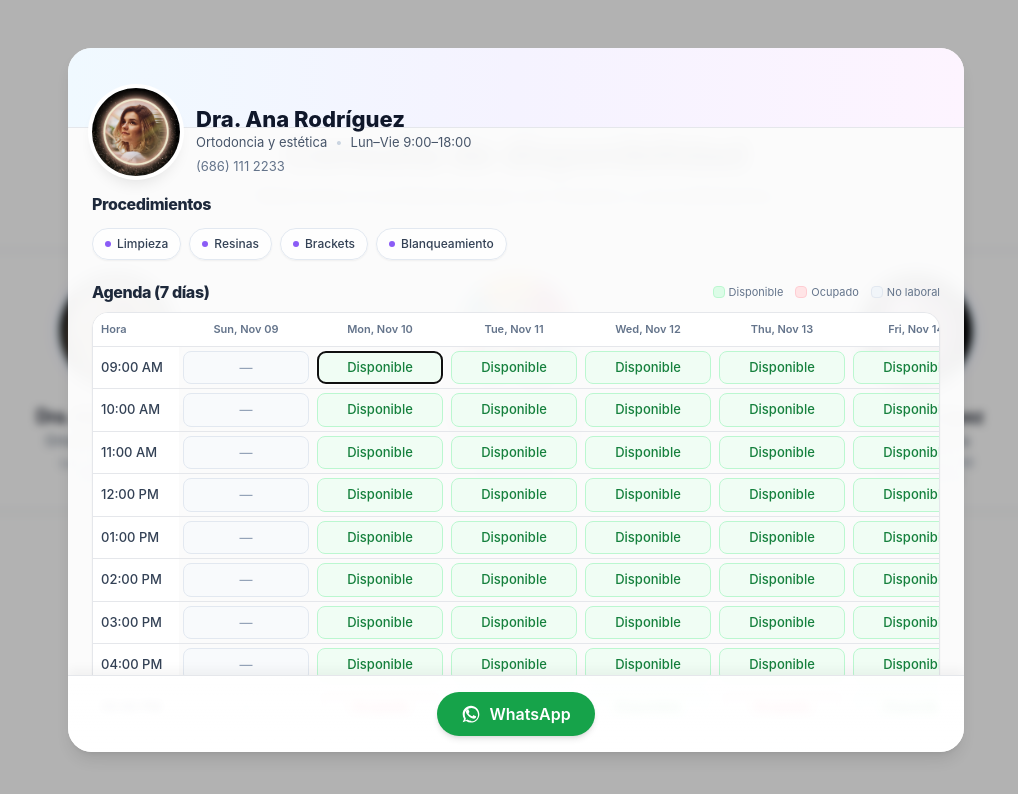
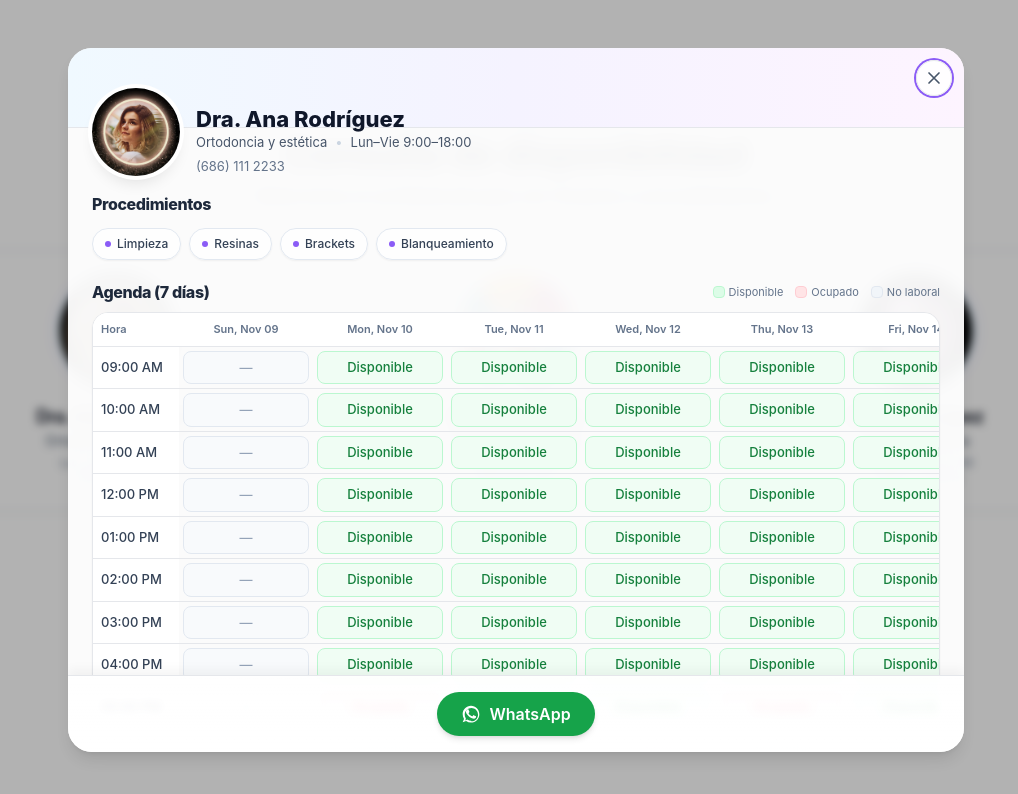
Before and after one commit to Nozguy171/frontAgendaDemo, a Next.js app: page /disponibilidad in a window 1280 px wide. Both pictures are taken after a click on the element 240 px from the left and 381 px from the top of the page. Shown: the top 794 px of the page, without its empty margins (124-1142 px from the left). Built offline with nearby package versions, Linux system fonts and the light colour scheme.

Commit message:
Cambios en horarios en móvil y botón para cerrar modal

```diff
--- a/src/components/WeekScheduleTable.tsx
+++ b/src/components/WeekScheduleTable.tsx
@@ -1,6 +1,6 @@
 "use client";
 import { Professional, TimeSlot } from "@/features/availability/types";
-import { useMemo, useRef, useState } from "react";
+import { useMemo, useRef } from "react";
 
 /* ---------- Utils ---------- */
 
@@ -8,8 +8,6 @@ type Cell = { dateISO: string; label: string; status: "available" | "busy" | "of
 
 const dayFmtFull = (d: Date) =>
   d.toLocaleDateString(undefined, { weekday: "short", day: "2-digit", month: "short" });
-const dayFmtShort = (d: Date) =>
-  d.toLocaleDateString(undefined, { weekday: "short", day: "2-digit" });
 const hourLabel = (d: Date) =>
   d.toLocaleTimeString([], { hour: "2-digit", minute: "2-digit" });
 
@@ -39,7 +37,6 @@ function buildHourRows(minHour: number, maxHour: number, baseDate = new Date())
 /** Parse de `hoursLabel` (ej: "Lun–Vie 9:00–18:00" o "Lun–Sáb 10–20"). */
 function parseHoursLabel(label?: string): { minH: number; maxH: number } | null {
   if (!label) return null;
-  // Busca "9", "9:00" ... "–" o "-" ... "18" "18:00" con posible AM/PM
   const m = label.match(
     /(\d{1,2})(?::(\d{2}))?\s*(AM|PM)?\s*[–-]\s*(\d{1,2})(?::(\d{2}))?\s*(AM|PM)?/i
   );
@@ -69,18 +66,17 @@ const keyDayHour = (d: Date) =>
 function buildBusyIndex(slots: TimeSlot[]) {
   const set = new Set<string>();
   for (const s of slots) {
-    if (s.status !== "busy") continue; // ignorar 'available'
-    const ds = new Date(s.start); // respeta el offset (-08:00) del ISO
-    // Redondeamos a la hora, porque la UI es por HH:00
-    ds.setMinutes(0, 0, 0);
+    if (s.status !== "busy") continue; // ignoramos 'available'
+    const ds = new Date(s.start); // respeta el offset del ISO
+    ds.setMinutes(0, 0, 0);       // UI es por HH:00
     set.add(keyDayHour(ds));
   }
   return set;
 }
 
-/* ---------- Desktop ---------- */
+/* ---------- Tabla única responsiva (móvil = igual que desktop) ---------- */
 
-function DesktopWeekTable({
+export default function WeekScheduleTable({
   pro,
   onPick,
 }: {
@@ -91,12 +87,12 @@ function DesktopWeekTable({
     const today = new Date();
     const workingDays = new Set(pro.workingDays ?? [1, 2, 3, 4, 5]);
 
-    // Rango laboral desde hoursLabel; fallback 8–20
+    // Horario laboral desde hoursLabel; fallback 8–20
     const parsed = parseHoursLabel(pro.hoursLabel);
     const minH = parsed?.minH ?? 8;
     const maxH = parsed?.maxH ?? 20;
 
-    // TODAS las horas del horario (no recortamos por slots)
+    // Horas del horario (no recortamos por slots)
     const hourRows = buildHourRows(minH, maxH, today);
     const rowLabels = hourRows.map((h) => h.label);
     const days = Array.from({ length: 7 }, (_, i) => addDays(startOfDay(today), i));
@@ -104,7 +100,7 @@ function DesktopWeekTable({
     // Busy exactos por día+hora
     const busyIdx = buildBusyIndex(pro.slots);
 
-    // Día laboral => verde salvo que exista busy en esa fecha-hora
+    // Día laboral => disponible salvo que exista busy en esa fecha-hora
     const grid: Cell[][] = hourRows.map((hRow) =>
       days.map((d) => {
         const cellDate = new Date(d);
@@ -129,21 +125,44 @@ function DesktopWeekTable({
   const scrollBy = (dx: number) => scrollerRef.current?.scrollBy({ left: dx, behavior: "smooth" });
 
   return (
-    <div className="relative hidden md:block">
-      <div className="mb-2 flex justify-end gap-2 md:hidden">
-        <button onClick={() => scrollBy(-280)} className="px-2 py-1 text-xs rounded-md border bg-white">←</button>
-        <button onClick={() => scrollBy(280)} className="px-2 py-1 text-xs rounded-md border bg-white">→</button>
+    <div className="relative">
+      {/* Botones de scroll (opcionales) sólo visibles en pantallas pequeñas */}
+      <div className="mb-2 flex gap-2 md:hidden justify-end">
+        <button
+          onClick={() => scrollBy(-280)}
+          className="px-2 py-1 text-xs rounded-md border bg-white"
+          aria-label="Scroll izquierda"
+        >
+          ←
+        </button>
+        <button
+          onClick={() => scrollBy(280)}
+          className="px-2 py-1 text-xs rounded-md border bg-white"
+          aria-label="Scroll derecha"
+        >
+          →
+        </button>
       </div>
 
       <div className="border rounded-2xl overflow-hidden shadow-sm">
-        <div ref={scrollerRef} className="overflow-x-auto" style={{ WebkitOverflowScrolling: "touch" }}>
-          <div className="max-h-[60vh] overflow-y-auto">
-            <table className="w-full min-w-[1024px] border-separate border-spacing-0">
+        <div
+          ref={scrollerRef}
+          className="overflow-x-auto"
+          style={{ WebkitOverflowScrolling: "touch" }}
+        >
+          {/* max-h + overflow-y para que cabeza/columna queden sticky también en móvil */}
+          <div className="max-h-[70vh] overflow-y-auto">
+            <table className="w-full min-w-[860px] md:min-w-[1024px] border-separate border-spacing-0">
               <thead className="sticky top-0 z-20 bg-white">
                 <tr>
-                  <th className="sticky left-0 z-30 bg-white text-left p-2 text-[11px] font-semibold text-slate-500 border-b w-[86px]">Hora</th>
+                  <th className="sticky left-0 z-30 bg-white text-left p-2 text-[11px] font-semibold text-slate-500 border-b w-[86px]">
+                    Hora
+                  </th>
                   {days.map((d, i) => (
-                    <th key={i} className="p-2 text-[11px] font-semibold text-slate-500 border-b min-w-[130px]">
+                    <th
+                      key={i}
+                      className="p-2 text-[11px] font-semibold text-slate-500 border-b min-w-[130px]"
+                    >
                       {dayFmtFull(d)}
                     </th>
                   ))}
@@ -156,19 +175,32 @@ function DesktopWeekTable({
                       {rowLabels[r]}
                     </td>
                     {row.map((cell, c) => {
-                      const base = "w-full px-2 py-1.5 rounded-lg border text-[13px] font-medium transition text-center";
-                      const off  = "bg-slate-50 border-slate-200 text-slate-400 cursor-not-allowed";
-                      const busy = "bg-rose-50  border-rose-200  text-rose-600  cursor-not-allowed";
-                      const free = "bg-green-50 border-green-200 text-green-700 hover:bg-green-100 cursor-pointer";
-                      const cls  = cell.status === "off" ? off : cell.status === "busy" ? busy : free;
+                      const base =
+                        "w-full px-2 py-1.5 rounded-lg border text-[13px] font-medium transition text-center";
+                      const off =
+                        "bg-slate-50 border-slate-200 text-slate-400 cursor-not-allowed";
+                      const busy =
+                        "bg-rose-50 border-rose-200 text-rose-600 cursor-not-allowed";
+                      const free =
+                        "bg-green-50 border-green-200 text-green-700 hover:bg-green-100 cursor-pointer";
+                      const cls =
+                        cell.status === "off" ? off : cell.status === "busy" ? busy : free;
+
                       return (
                         <td key={c} className="p-1 border-b">
                           <button
                             disabled={cell.status !== "available"}
-                            onClick={() => cell.status === "available" && onPick?.({ dateISO: cell.dateISO, label: cell.label })}
+                            onClick={() =>
+                              cell.status === "available" &&
+                              onPick?.({ dateISO: cell.dateISO, label: cell.label })
+                            }
                             className={`${base} ${cls} w-full`}
                           >
-                            {cell.status === "off" ? "—" : cell.status === "busy" ? "Ocupado" : "Disponible"}
+                            {cell.status === "off"
+                              ? "—"
+                              : cell.status === "busy"
+                              ? "Ocupado"
+                              : "Disponible"}
                           </button>
                         </td>
                       );
@@ -180,119 +212,19 @@ function DesktopWeekTable({
           </div>
         </div>
       </div>
-    </div>
-  );
-}
 
-/* ---------- Mobile ---------- */
-
-function MobileWeek({
-  pro,
-  onPick,
-}: {
-  pro: Professional;
-  onPick?: (p: { dateISO: string; label: string }) => void;
-}) {
-  const base = startOfDay(new Date());
-  const days = Array.from({ length: 7 }, (_, i) => addDays(base, i));
-  const workingDays = new Set(pro.workingDays ?? [1, 2, 3, 4, 5]);
-
-  const parsed = parseHoursLabel(pro.hoursLabel);
-  const minH = parsed?.minH ?? 8;
-  const maxH = parsed?.maxH ?? 20;
-
-  const busyIdx = useMemo(() => buildBusyIndex(pro.slots), [pro.slots]);
-  const hourRows = buildHourRows(minH, maxH, new Date());
-
-  const [dayIdx, setDayIdx] = useState(0);
-  const [onlyAvail, setOnlyAvail] = useState(false);
-
-  const selected = days[dayIdx];
-  const offDay = !workingDays.has(selected.getDay());
-
-  const items = hourRows
-    .map((h) => {
-      const cellDate = new Date(selected);
-      cellDate.setHours(h.date.getHours(), 0, 0, 0);
-      const k = keyDayHour(cellDate);
-
-      if (offDay) return { label: hourLabel(cellDate), status: "off" as const, dateISO: cellDate.toISOString() };
-      if (busyIdx.has(k)) return { label: hourLabel(cellDate), status: "busy" as const, dateISO: cellDate.toISOString() };
-      return { label: hourLabel(cellDate), status: "available" as const, dateISO: cellDate.toISOString() };
-    })
-    .filter((x) => !onlyAvail || x.status === "available");
-
-  return (
-    <div className="md:hidden">
-      {/* pestañas días */}
-      <div className="flex gap-2 overflow-x-auto no-scrollbar pb-2 -mx-1 px-1">
-        {days.map((d, i) => {
-          const active = i === dayIdx;
-          const isOff = !workingDays.has(d.getDay());
-          return (
-            <button
-              key={i}
-              onClick={() => setDayIdx(i)}
-              className={`shrink-0 px-3 py-2 rounded-xl text-sm border transition
-                ${active ? "bg-sky-50 border-sky-200 text-sky-700" : "bg-white border-slate-200 text-slate-600"}
-                ${isOff ? "opacity-50" : ""}`}
-            >
-              {dayFmtShort(d)}
-            </button>
-          );
-        })}
-      </div>
-
-      {/* filtro */}
-      <div className="mt-2 mb-3 flex items-center justify-between">
-        <span className="text-sm text-slate-600">Horarios {offDay ? "(no laboral)" : ""}</span>
-        <label className="flex items-center gap-2 text-sm">
-          <input type="checkbox" checked={onlyAvail} onChange={(e) => setOnlyAvail(e.target.checked)} />
-          Solo disponibles
-        </label>
-      </div>
-
-      {/* chips */}
-      <div className="flex flex-wrap gap-2">
-        {items.length === 0 && <div className="text-sm text-slate-500">Sin horarios para mostrar.</div>}
-        {items.map((x, idx) => {
-          const cls =
-            x.status === "available"
-              ? "bg-green-50 text-green-700 border border-green-200"
-              : x.status === "busy"
-              ? "bg-rose-50 text-rose-600 border border-rose-200"
-              : "bg-slate-50 text-slate-400 border border-slate-200";
-          return (
-            <button
-              key={idx}
-              disabled={x.status !== "available"}
-              onClick={() => x.status === "available" && onPick?.({ dateISO: x.dateISO, label: x.label })}
-              className={`px-3 py-2 rounded-lg text-sm cursor-${
-                x.status === "available" ? "pointer" : "not-allowed"
-              } ${cls}`}
-            >
-              {x.label}
-            </button>
-          );
-        })}
+      {/* Leyenda compacta (se ve en todos los tamaños) */}
+      <div className="mt-3 flex flex-wrap gap-3 text-[11px] text-slate-500">
+        <span className="inline-flex items-center gap-1">
+          <span className="h-3 w-3 rounded bg-green-100 border border-green-200" /> Disponible
+        </span>
+        <span className="inline-flex items-center gap-1">
+          <span className="h-3 w-3 rounded bg-rose-100 border border-rose-200" /> Ocupado
+        </span>
+        <span className="inline-flex items-center gap-1">
+          <span className="h-3 w-3 rounded bg-slate-100 border border-slate-200" /> No laboral
+        </span>
       </div>
     </div>
   );
 }
-
-/* ---------- Export ---------- */
-
-export default function WeekScheduleTable({
-  pro,
-  onPick,
-}: {
-  pro: Professional;
-  onPick?: (p: { dateISO: string; label: string }) => void;
-}) {
-  return (
-    <>
-      <MobileWeek pro={pro} onPick={onPick} />
-      <DesktopWeekTable pro={pro} onPick={onPick} />
-    </>
-  );
-}
--- a/src/features/availability/components/ProfessionalDialog.tsx
+++ b/src/features/availability/components/ProfessionalDialog.tsx
@@ -4,7 +4,7 @@
 import { useEffect, useMemo, useState } from "react";
 import WeekScheduleTable from "@/components/WeekScheduleTable";
 import { Professional } from "../types";
-import { Dialog, DialogContent, DialogTitle } from "@/components/ui/dialog";
+import { Dialog, DialogContent, DialogTitle, DialogClose } from "@/components/ui/dialog";
 import { Button } from "@/components/ui/button";
 import { SimpleSelect } from "@/components/ui/select";
 import ToastLite from "@/components/ui/toast-lite";
@@ -64,6 +64,28 @@ export default function ProfessionalDialog({
     p-0 overflow-hidden
   "
 >
+  {/* Botón cerrar (X) fijo arriba derecha */}
+  <DialogClose
+    asChild
+  >
+    <button
+      type="button"
+      aria-label="Cerrar"
+      className="
+        absolute right-3 top-3 z-50
+        inline-flex h-9 w-9 items-center justify-center
+        rounded-full border bg-white/90 text-slate-600
+        hover:bg-white hover:text-slate-900 shadow-sm
+        focus:outline-none focus:ring-2 focus:ring-violet-500
+        active:scale-[0.98] transition
+      "
+    >
+      <svg xmlns="http://www.w3.org/2000/svg" className="h-5 w-5" viewBox="0 0 24 24" fill="none" stroke="currentColor">
+        <path strokeWidth="2" strokeLinecap="round" strokeLinejoin="round" d="M6 6l12 12M18 6L6 18"/>
+      </svg>
+    </button>
+  </DialogClose>
+
   {/* Radix requiere título accesible */}
   <DialogTitle className="sr-only">
     {pro?.name ?? "Detalle de profesional"}
```
Lines whose indentation alone changed are shown as unchanged.
